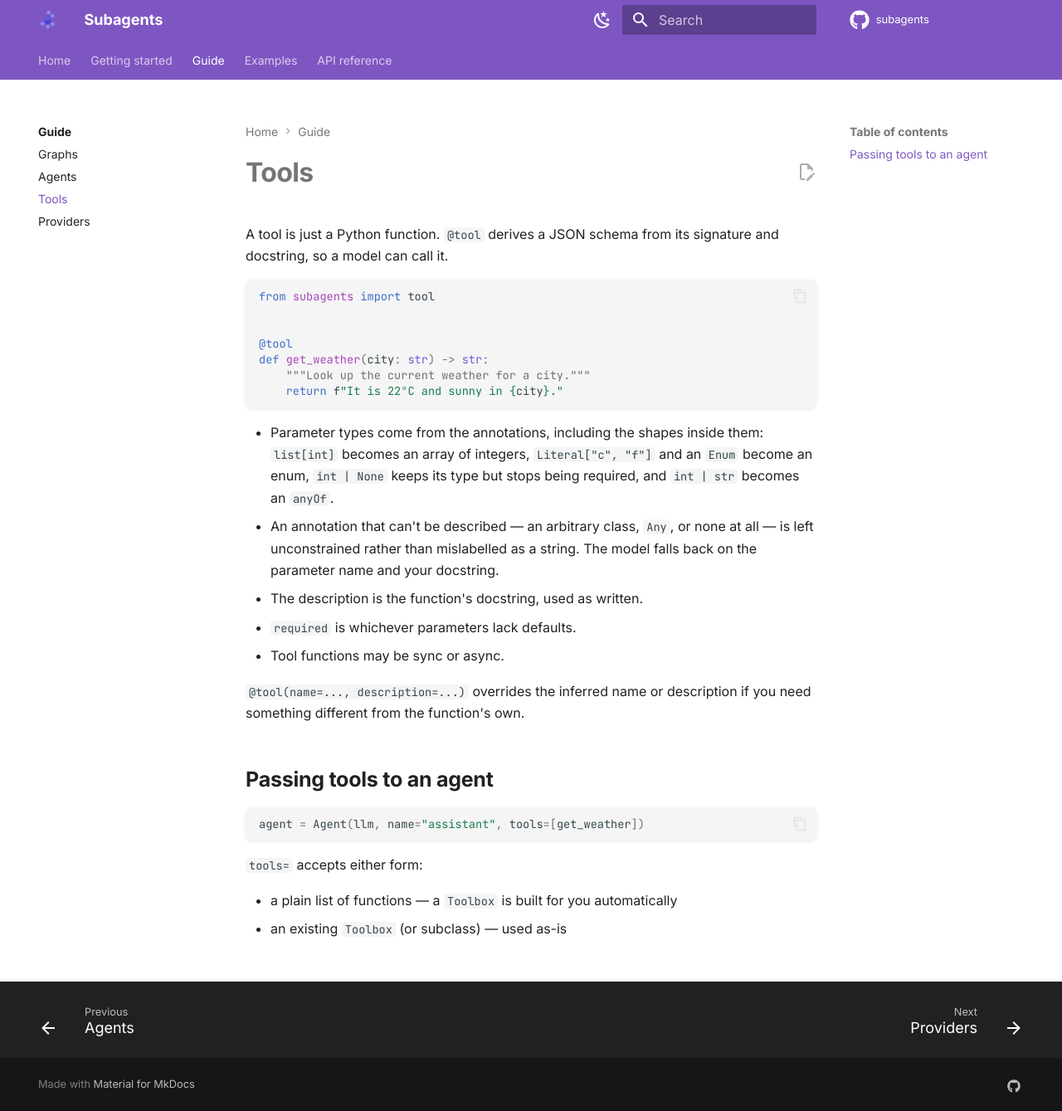
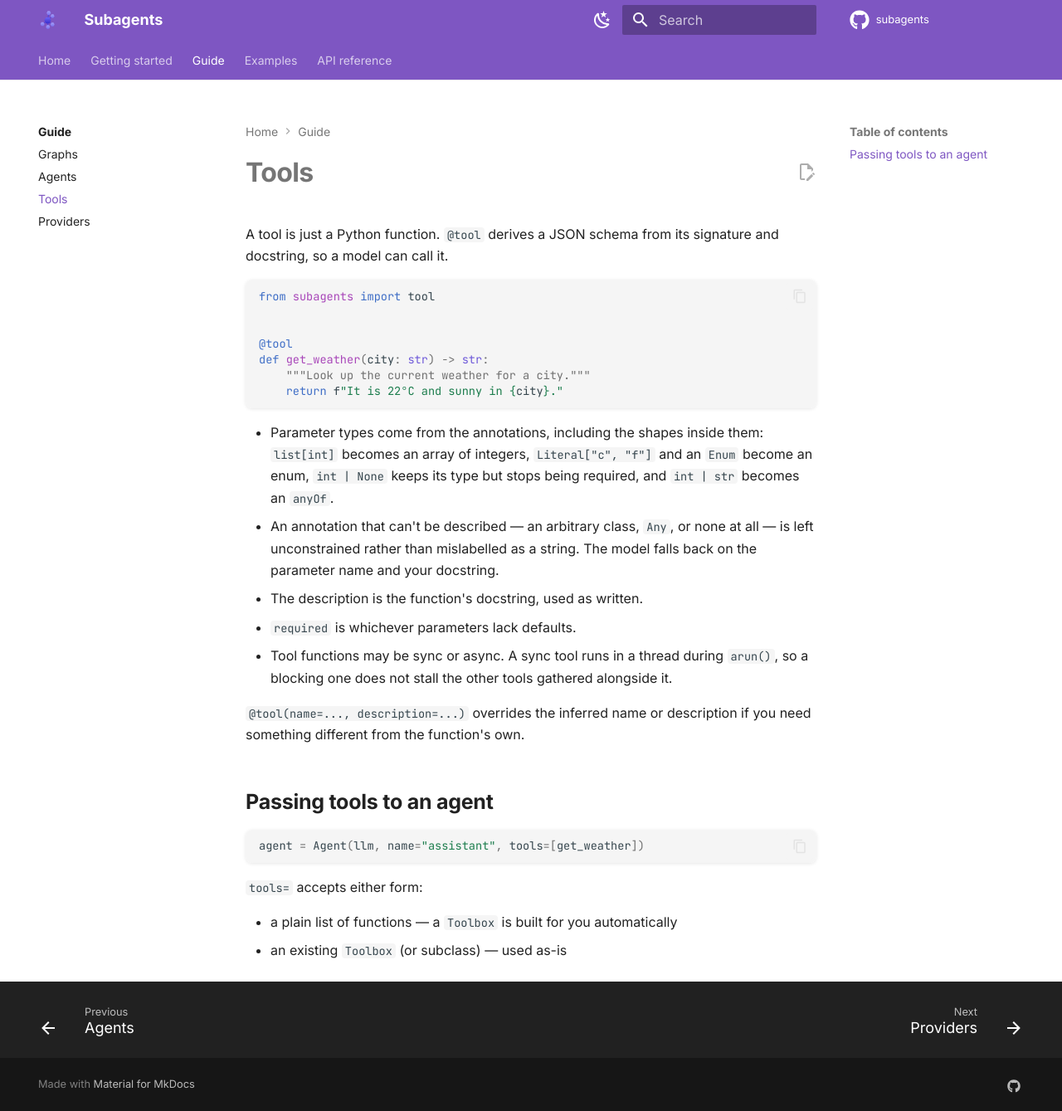
Before and after one commit to sayedshaun/deepharness, an MkDocs documentation site: the page built from docs/guide/tools.md, in a window 1280 px wide and 1339 px high. Shown: the whole window at 83% size. Built offline with MkDocs 1.6.1 and Material for MkDocs 9.7.7, drawn with Linux system fonts in a browser that asks for light colours; comment, search, counter and statistics services are not loaded.

Commit message:
docs: note sync tools run in a thread during arun

```diff
--- a/docs/guide/tools.md
+++ b/docs/guide/tools.md
@@ -21,7 +21,8 @@ def get_weather(city: str) -> str:
   and your docstring.
 - The description is the function's docstring, used as written.
 - `required` is whichever parameters lack defaults.
-- Tool functions may be sync or async.
+- Tool functions may be sync or async. A sync tool runs in a thread during `arun()`, so a
+  blocking one does not stall the other tools gathered alongside it.
 
 `@tool(name=..., description=...)` overrides the inferred name or description if you need
 something different from the function's own.
```
